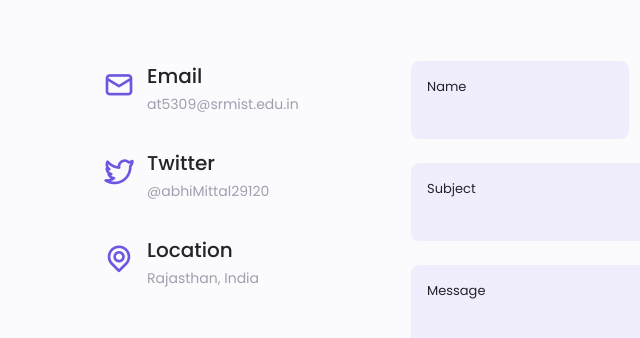
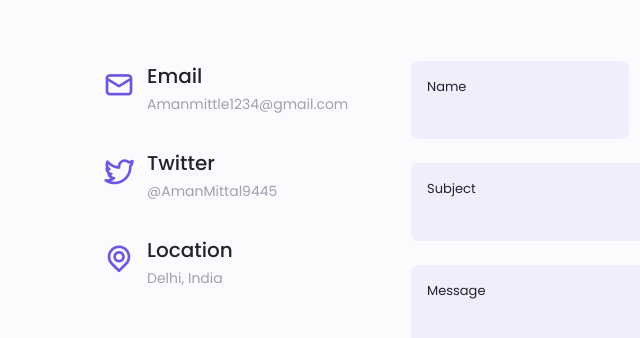
Before and after one commit to Aman-Mittal-52/Portfolio, a plain HTML site: page index.html in a window 1280 px wide. Shown: the part 3328-3666 px from the top of the page, 153-793 px from the left. Drawn offline with nearby package versions, Linux system fonts and the light colour scheme.

Commit message:
Fix issues name

```diff
--- a/index.html
+++ b/index.html
@@ -593,7 +593,7 @@
                             <i class="uil uil-envelope-alt contact_icon"></i>
                             <div>
                                 <h3 class="contact_title">Email</h3>
-                                <span class="contact_subtitle">at5309@srmist.edu.in</span>
+                                <span class="contact_subtitle">Amanmittle1234@gmail.com</span>
                             </div>
                         </div>
                     </a>
@@ -603,7 +603,7 @@
                             <i class="uil uil-twitter-alt contact_icon"></i>
                             <div>
                                 <h3 class="contact_title">Twitter</h3>
-                                <span class="contact_subtitle">@abhiMittal29120</span>
+                                <span class="contact_subtitle">@AmanMittal9445</span>
                             </div>
                         </div>
                     </a>
@@ -613,7 +613,7 @@
                             <i class="uil uil-location-point contact_icon"></i>
                             <div>
                                 <h3 class="contact_title">Location</h3>
-                                <span class="contact_subtitle">Rajasthan, India</span>
+                                <span class="contact_subtitle">Delhi, India</span>
                             </div>
                         </div>
                     </a>
```
